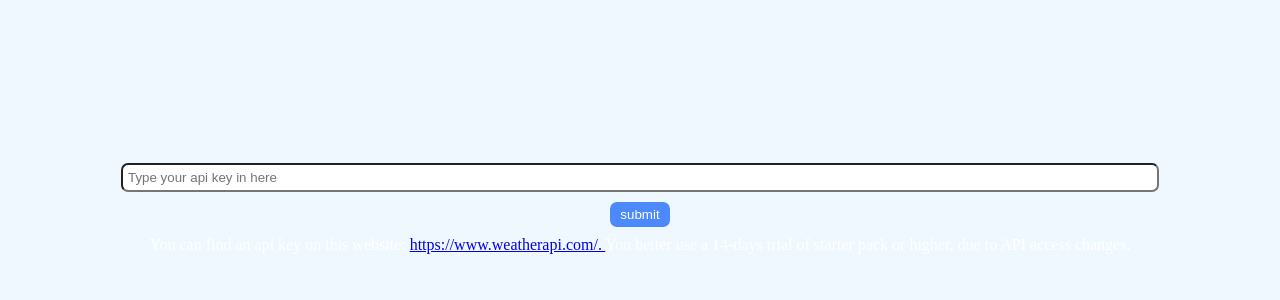
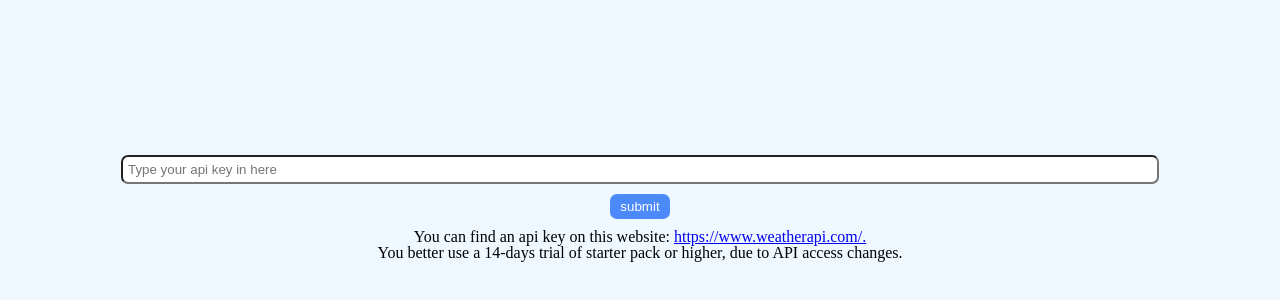
Before and after one commit to demina-ivan23/weather-app1, a plain HTML site: page index.html in a window 1280 px wide. Shown: the part 192-492 px from the top of the page. Drawn offline with Linux system fonts and the light colour scheme.

Commit message:
the las change (now for sure)

```diff
--- a/index.html
+++ b/index.html
@@ -338,11 +338,13 @@
 <div class="requestApiKey hidden">
     <input type="text" class="apiKeyInput" placeholder="Type your api key in here">
     <input type="submit" class="apiKeySubmit" value="submit">
-    <p class="informAboutApiSite">
+    <p class="informAboutApiSite" style="color:black">
         You can find an api key on this website:
         <a href="https://www.weatherapi.com/.">
             https://www.weatherapi.com/.
         </a>
+    </p>
+    <p style="color:black">
         You better use a 14-days trial of starter pack or higher, due to API access changes.
     </p>
 </div>
```
